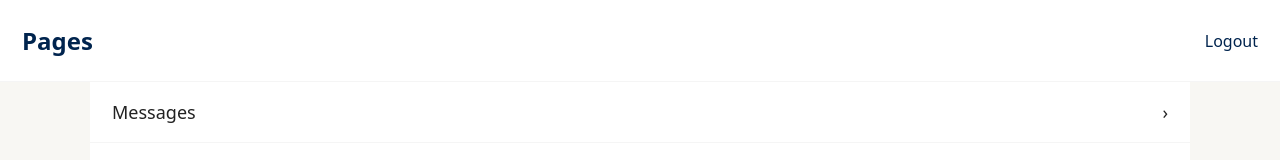
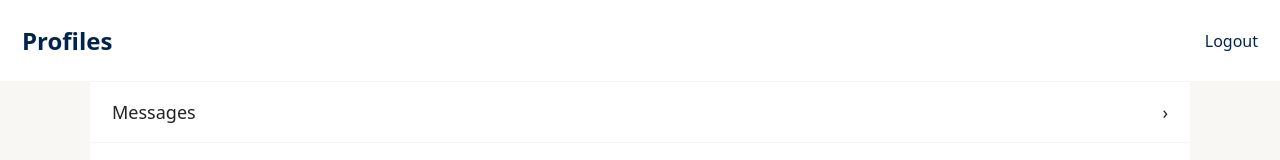
Before and after one commit to ivanlares/profiles-app, a React (Vite) app: page /home in a window 1280 px wide. Shown: the top 160 px of the page. Built offline with nearby package versions, Linux system fonts and the light colour scheme.

Commit message:
Fix misspelling in Header

```diff
--- a/src/Component/Header/Header.jsx
+++ b/src/Component/Header/Header.jsx
@@ -24,7 +24,7 @@ const Header = () => {
 
     return (
         <div id="headerDiv">
-            <p id="logo" onClick={handleLogoClick}>Pages</p>
+            <p id="logo" onClick={handleLogoClick}>Profiles</p>
             <p id='logoutLink' onClick={handleLogout}>Logout</p>
         </div>
     );
```
